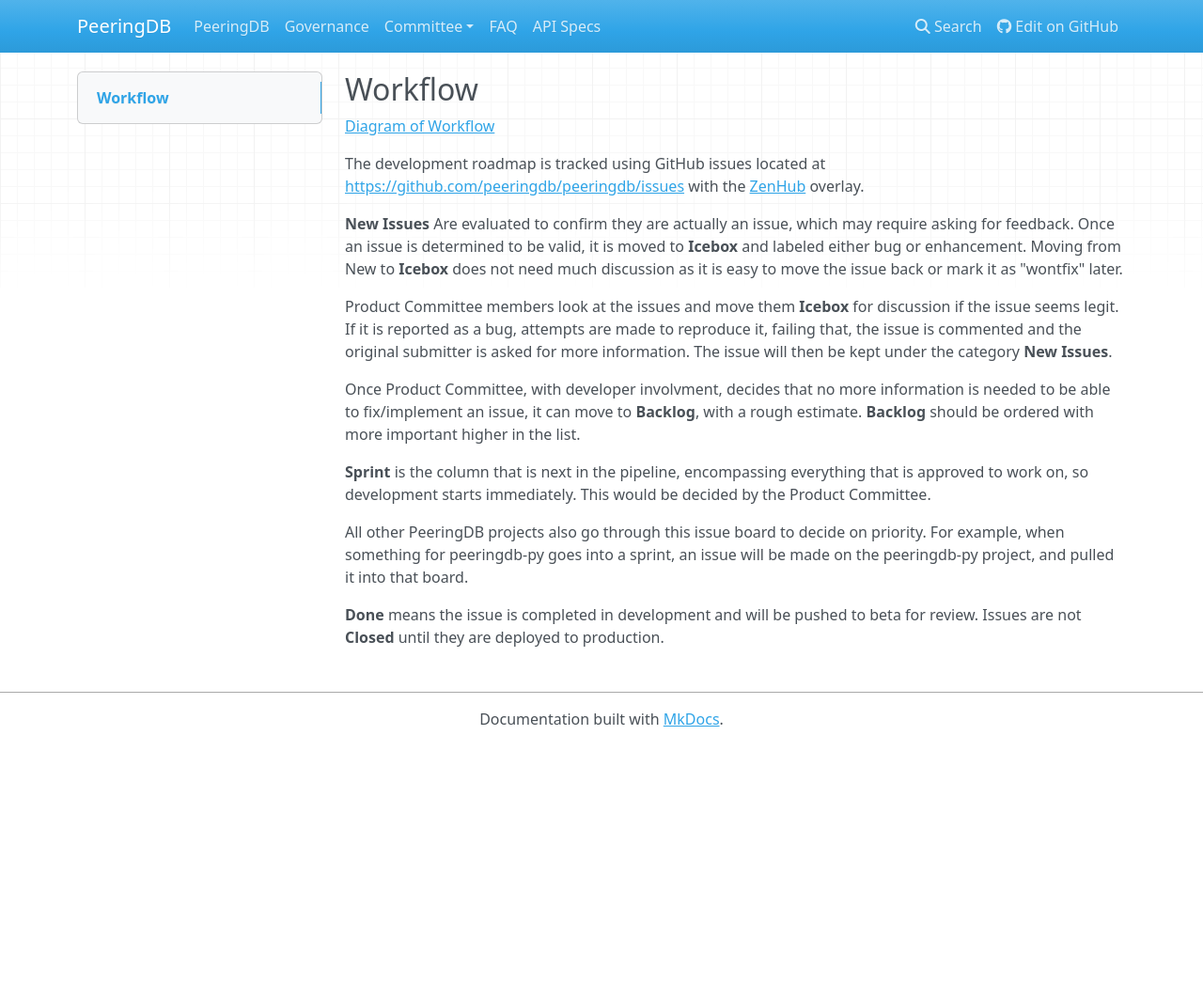
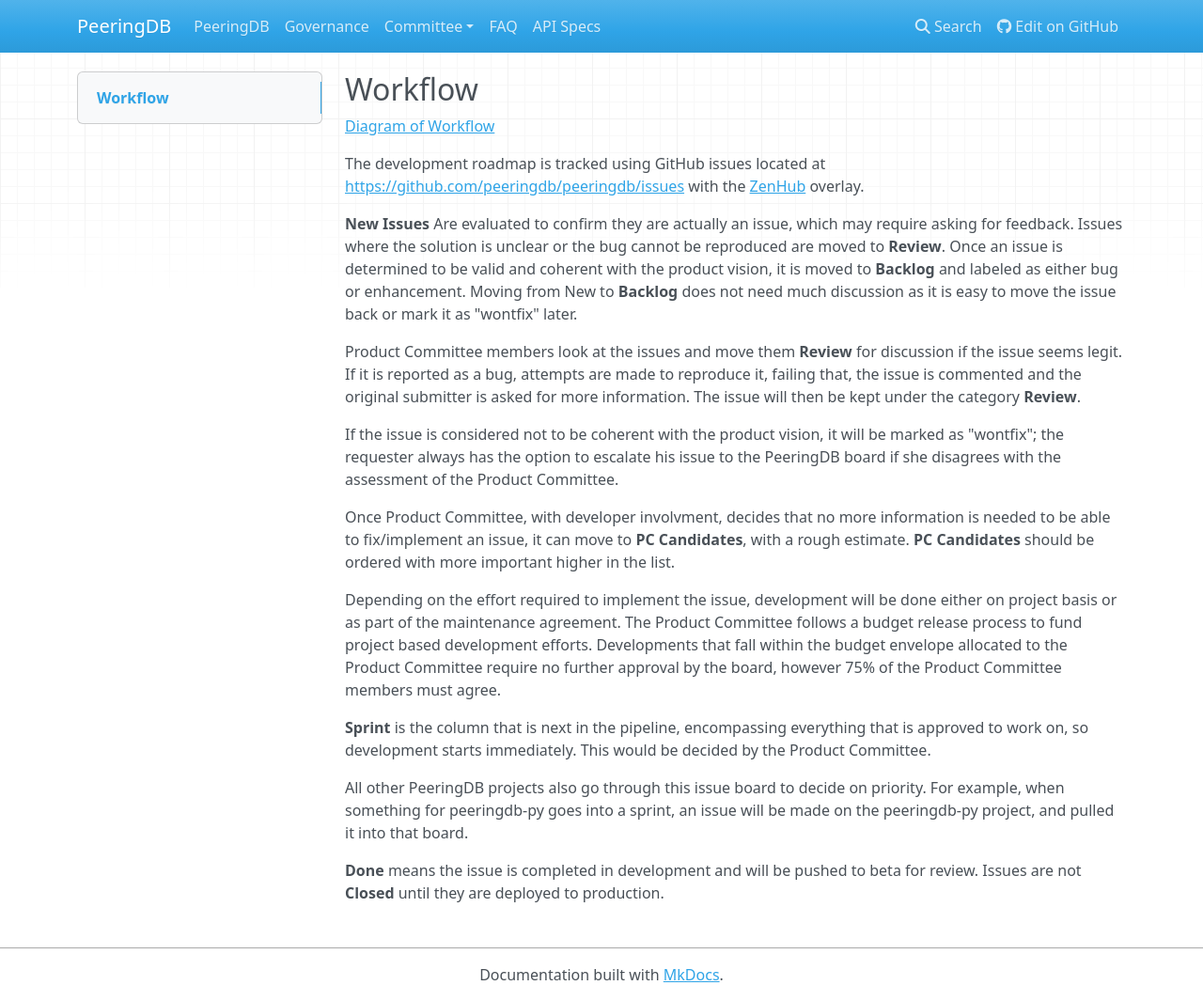
Before and after one commit to peeringdb/docs, an MkDocs documentation site: the page built from docs/committee/product/workflow.md, in a window 1280 px wide and 1065 px high. Shown: the whole window at 94% size. Built offline with MkDocs 1.6.1, drawn with Linux system fonts in a browser that asks for light colours; nearby versions of some CDN libraries; old or Windows-style settings are respelled for this version of MkDocs.

Commit message:
Updated workflow section so the description is in line with the diagram provided. -- Eric

```diff
--- a/docs/committee/product/workflow.md
+++ b/docs/committee/product/workflow.md
@@ -4,11 +4,15 @@
 
 The development roadmap is tracked using GitHub issues located at <https://github.com/peeringdb/peeringdb/issues> with the [ZenHub](https://www.zenhub.com/) overlay.
 
-**New Issues** Are evaluated to confirm they are actually an issue, which may require asking for feedback. Once an issue is determined to be valid, it is moved to **Icebox** and labeled either bug or enhancement. Moving from New to **Icebox** does not need much discussion as it is easy to move the issue back or mark it as "wontfix" later.
+**New Issues** Are evaluated to confirm they are actually an issue, which may require asking for feedback. Issues where the solution is unclear or the bug cannot be reproduced are moved to **Review**. Once an issue is determined to be valid and coherent with the product vision, it is moved to **Backlog** and labeled as either bug or enhancement. Moving from New to **Backlog** does not need much discussion as it is easy to move the issue back or mark it as "wontfix" later.
 
-Product Committee members look at the issues and move them **Icebox** for discussion if the issue seems legit. If it is reported as a bug, attempts are made to reproduce it, failing that, the issue is commented and the original submitter is asked for more information. The issue will then be kept under the category **New Issues**.
+Product Committee members look at the issues and move them **Review** for discussion if the issue seems legit. If it is reported as a bug, attempts are made to reproduce it, failing that, the issue is commented and the original submitter is asked for more information. The issue will then be kept under the category **Review**.
 
-Once Product Committee, with developer involvment, decides that no more information is needed to be able to fix/implement an issue, it can move to **Backlog**, with a rough estimate. **Backlog** should be ordered with more important higher in the list.
+If the issue is considered not to be coherent with the product vision, it will be marked as "wontfix"; the requester always has the option to escalate his issue to the PeeringDB board if she disagrees with the assessment of the Product Committee.
+
+Once Product Committee, with developer involvment, decides that no more information is needed to be able to fix/implement an issue, it can move to **PC Candidates**, with a rough estimate. **PC Candidates** should be ordered with more important higher in the list.
+
+Depending on the effort required to implement the issue, development will be done either on project basis or as part of the maintenance agreement. The Product Committee follows a budget release process to fund project based development efforts. Developments that fall within the budget envelope allocated to the Product Committee require no further approval by the board, however 75% of the Product Committee members must agree.
 
 **Sprint** is the column that is next in the pipeline, encompassing everything that is approved to work on, so development starts immediately. This would be decided by the Product Committee.
 
```
